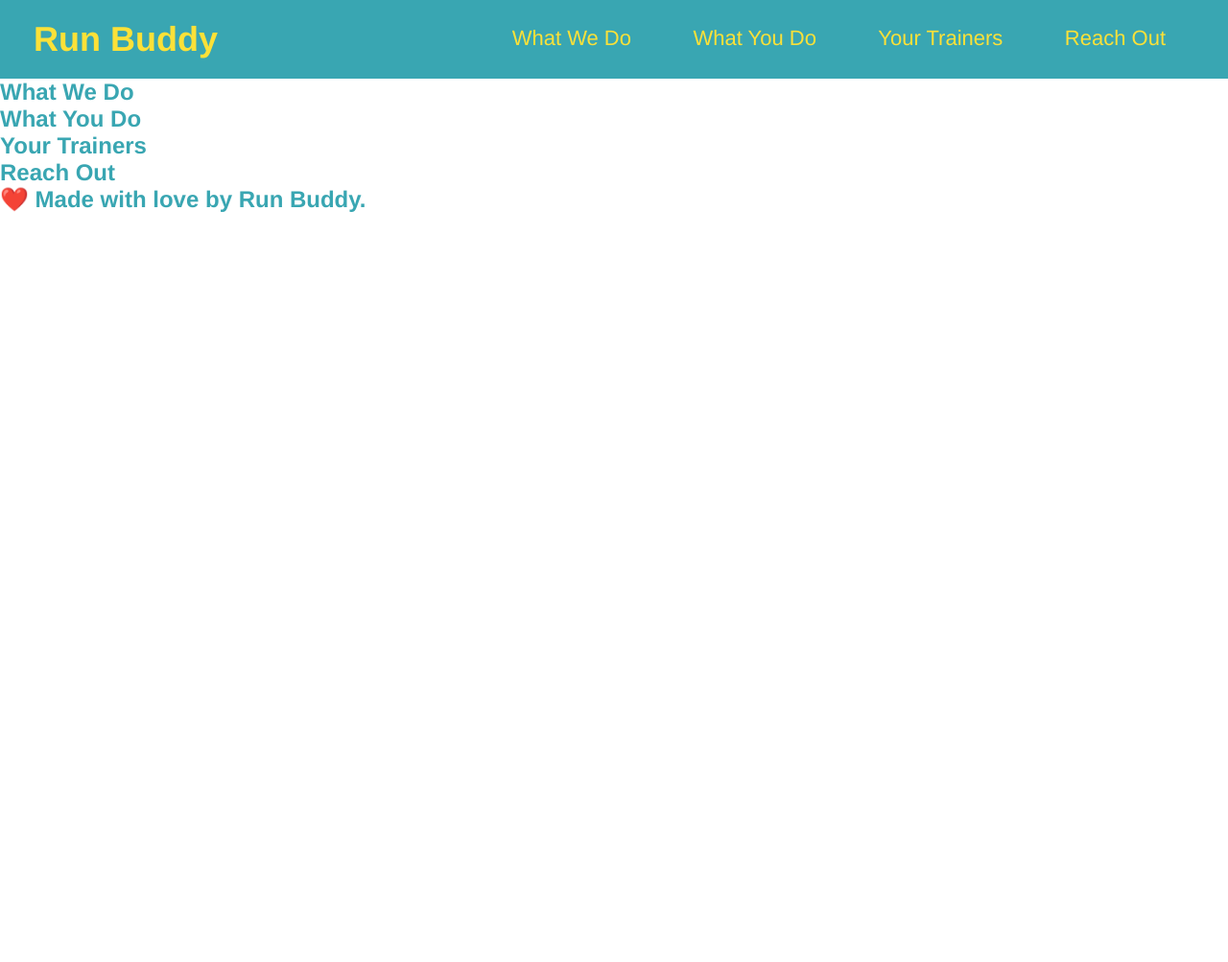
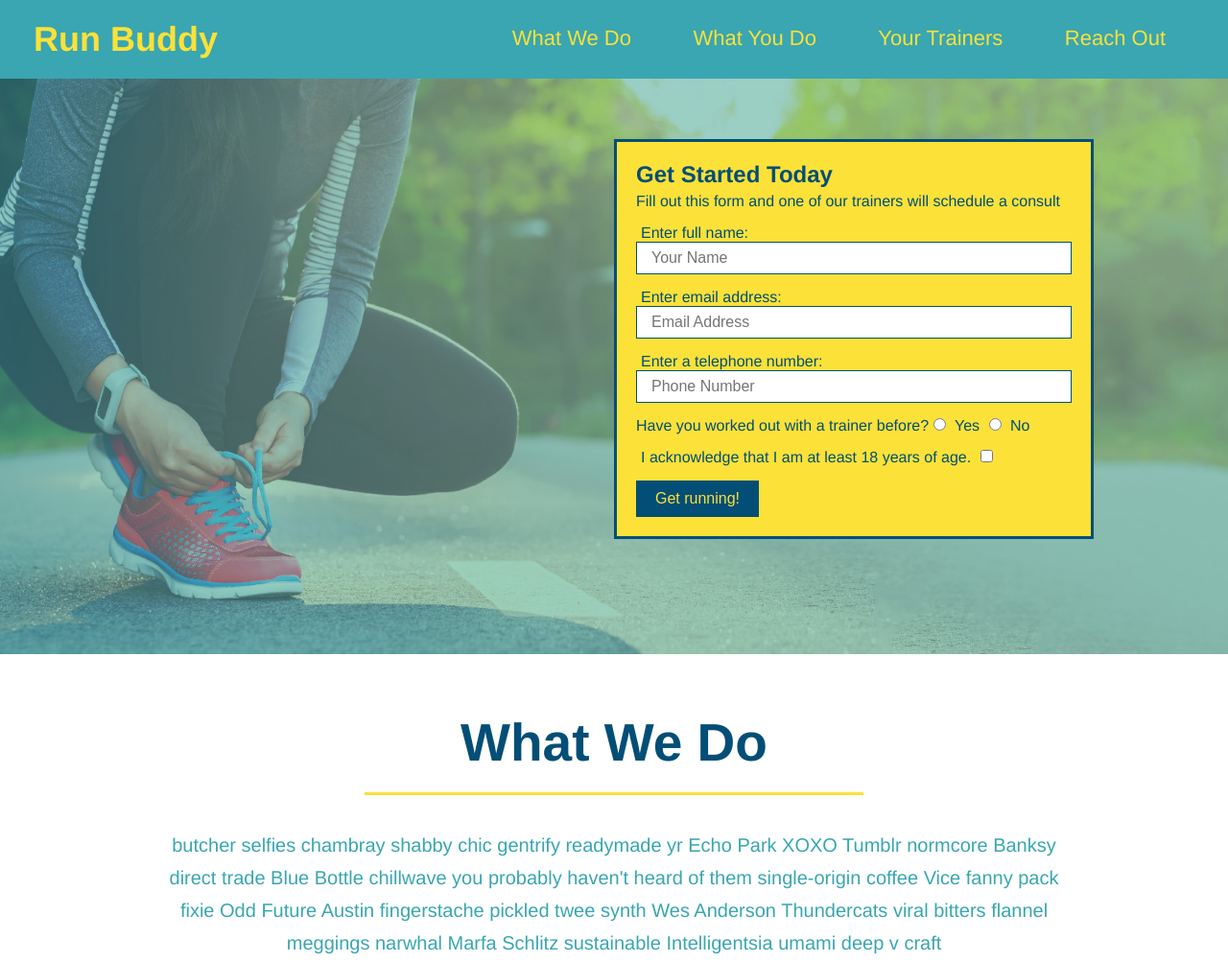
Before and after one commit to SirModV/Mod-Buddy-, a plain HTML site: page index.html in a window 1280 px wide. Shown: the top 1003 px of the page at 96% size. Before the commit the page ends 800 px from the top, so only its background shows below. Drawn offline with Linux system fonts and the light colour scheme.

Commit message:
style what we do section

```diff
--- a/assets/css/style.css
+++ b/assets/css/style.css
@@ -1,6 +1,7 @@
 * {
     margin: 0;
     padding: 0;
+    box-sizing: border-box;
   }
 body {
     /* more on this crazy alphanumerical value in a minute! */
@@ -19,6 +20,7 @@ header {
     font-size: 36px;
     color: #fce138;
     margin: 0;
+    display: inline;
   }
 
   header a {
@@ -41,10 +43,99 @@ header {
     font-size: 22px;
   }
 
-  header h1 {
-    font-weight: bold;
-    font-size: 36px;
+  footer {
+    background: #fce138;
+    width: 100%;
+    padding: 40px 35px;
+  }
+  footer h2 {
+    display: inline;
+    color: #024e76;
+    font-size: 30px;
+    margin: 0;
+  }
+  footer div {
+    float: right;
+    line-height: 1.5;
+    text-align: right;
+  }
+  footer a {
+    color: #024e76;
+  }
+
+  section {
+    padding: 60px;
+}
+/* Hero Style Start */
+.hero {
+    background-image: url("../images/hero-bg.jpg");
+    height: 600px;
+    background-size: cover;
+    background-position: center;
+    position: relative;
+}
+  /* Hero Style End */
+
+
+  .hero-form {
+    border: 3px solid #024e76;
+    background-color: #fce138;
+    padding: 20px;
+    width: 500px;
+    color: #024e76;
+    position: absolute;
+    bottom: 120px;
+    right: 140px;
+  }
+
+  .hero-form h3 {
+    font-size: 24px;
+    margin: 0;
+  }
+
+  .hero-form p {
+    margin: 5px 0 15px 0;
+  }
+  .form-input {
+  border: 1px solid #024e76;
+  display: block;
+  padding: 7px 15px;
+  font-size: 16px;
+  color: #024e76;
+  width: 100%;
+  margin-bottom: 15px;
+}
+
+.hero-form label {
+    margin: 0 5px;
+  }
+
+  .hero-form button {
     color: #fce138;
-    margin: 0;
-    display:inline;
+    background-color: #024e76;
+    border: none;
+    padding: 10px 20px;
+    font-size: 16px;
   }
+
+  .intro {
+    text-align: center;
+  }
+
+  .intro h2 {
+    font-size: 55px;
+    color: #024e76;
+    margin-bottom: 35px;
+    padding: 0 100px 20px 100px;
+    border-bottom: 3px solid;
+    border-color: #fce138;
+    display: inline-block;
+  }
+
+  .intro p {
+    line-height: 1.7;
+    color: #39a6b2;
+    width: 80%;
+    font-size: 20px;
+    margin: 0 auto;
+  }
--- a/index.html
+++ b/index.html
@@ -8,7 +8,10 @@
 <body>
     <!-- navigation -->
     <header>
-        <h1>Run Buddy</h1>
+        <h1>
+            <a href="/">Run Buddy
+            </a>
+        </h1>
         <nav>
             <!-- Unordered list element -->
             <ul>
@@ -31,17 +34,74 @@
     </header>
 
     <!--hero/jumpbotron-->
-    <section>
+    <section class="hero">
+    <div class="hero-form"><h3>Get Started Today</h3>
+        <p>Fill out this form and one of our trainers will schedule a consult</p>
+        <form>
+            <label for="name">Enter full name:</label>
+            <input type="text" placeholder="Your Name" name="name" id="name" class="form-input"/>
+            <label for="email">Enter email address:</label>
+            <input type="email" placeholder="Email Address" name="email" id="email" class="form-input"/>
+            <label for="phone">Enter a telephone number:</label>
+            <input type="tel" placeholder="Phone Number" name="phone" id="phone" class="form-input"/>
+                <p>
+                Have you worked out with a trainer before?
+                <input type="radio" name="trainer-confirm" id="trainer-yes" />
+                <label for="trainer-yes">Yes</label>
+                <input type="radio" name="trainer-confirm" id="trainer-no" />
+                <label for="trainer-no">No</label>
+                </p>
+                <p>
+                    <label for="checkbox" >
+                      I acknowledge that I am at least 18 years of age.
+                    </label>
+                    <input type="checkbox" name="age-confirm" id="checkbox" />
+                  </p>
+                  <button type="submit">
+                    Get running!
+                  </button>
+
+        </form>
+
+    </div>
     </section>
 
     <!--"what we do" section-->
-    <section>
+    <section id="what-we-do" class="intro">
         <h2>What We Do</h2>
+        <p>
+            butcher selfies chambray shabby chic gentrify readymade yr Echo Park XOXO Tumblr normcore Banksy direct trade Blue Bottle chillwave you probably haven't heard of them single-origin coffee Vice fanny pack fixie Odd Future Austin fingerstache pickled twee synth Wes Anderson Thundercats viral bitters flannel meggings narwhal Marfa Schlitz sustainable Intelligentsia umami deep v craft
+          </p>
     </section>
 
     <!--what you do section-->
-    <section>
+    <section id="what-you-do">
         <h2>What You Do</h2>
+
+        <div>
+            <!-- insert this img element -->
+            <img src="./assets/images/step-1.svg" alt="" />
+            <h3>Step 1: Fill Out the Form Above.</h3>
+            <p>You're already here, so why not?</p>
+          </div>
+
+          <div>
+            <img src="./assets/images/step-2.svg" alt="" />
+            <h3>Step 2: Consult with One of Our Trainers.</h3>
+            <p>Are you here to build muscle, lose weight, or just feel good?</p>
+          </div>
+
+          <div>
+            <img src="./assets/images/step-3.svg" alt="" />
+            <h3>Step 3: Get Running.</h3>
+            <p>Hit the ground running (literally) once your trainer lays out your plan.</p>
+          </div>
+
+          <div>
+            <img src="./assets/images/step-4.svg" alt="" />
+            <h3>Step 4: See Results.</h3>
+            <p>Bi-weekly checkins with your trainer will keep you focused</p>
+          </div>
     </section>
 
     <!--"meet the trainers" section-->
@@ -57,6 +117,10 @@
     <!--footer-->
     <footer>
         <h2>❤️ Made with love by Run Buddy.</h2>
+        <div>
+            <a href="#">Read Our Privacy Policy</a><br />
+            &copy; 2019 Run Buddy, Inc.
+          </div>
     </footer>
 </body>
 </html>
```
Also changed, not shown: assets/images/hero-bg.jpg (added), assets/images/step-1.svg (added), assets/images/step-2.svg (added), assets/images/step-3.svg (added), assets/images/step-4.svg (added), assets/images/trainer-1.jpg (added), assets/images/trainer-2.jpg (added), assets/images/trainer-3.jpg (added).
